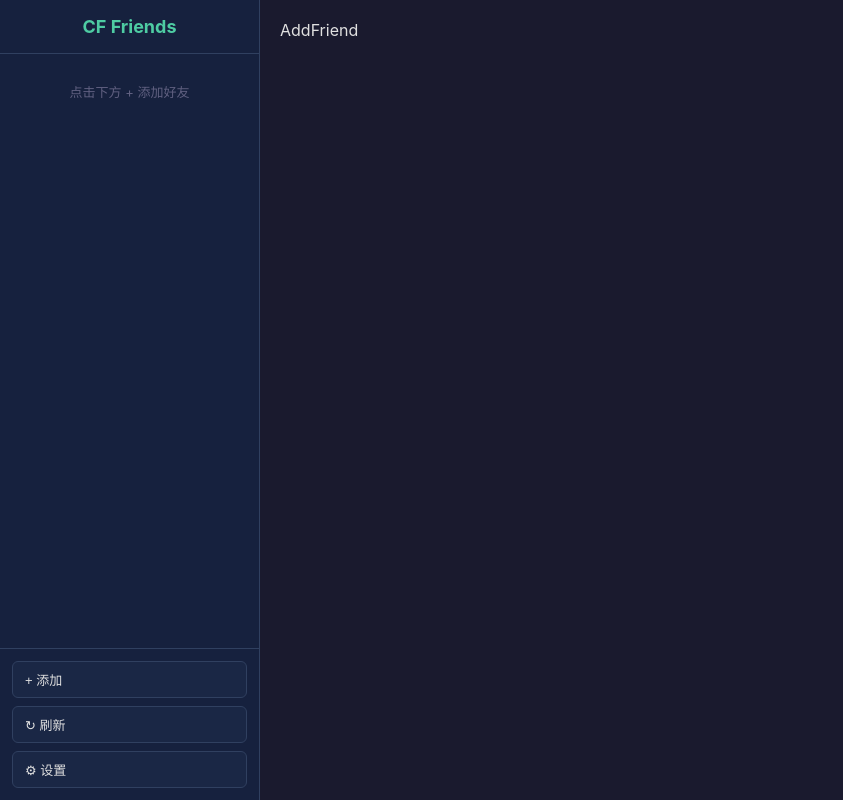
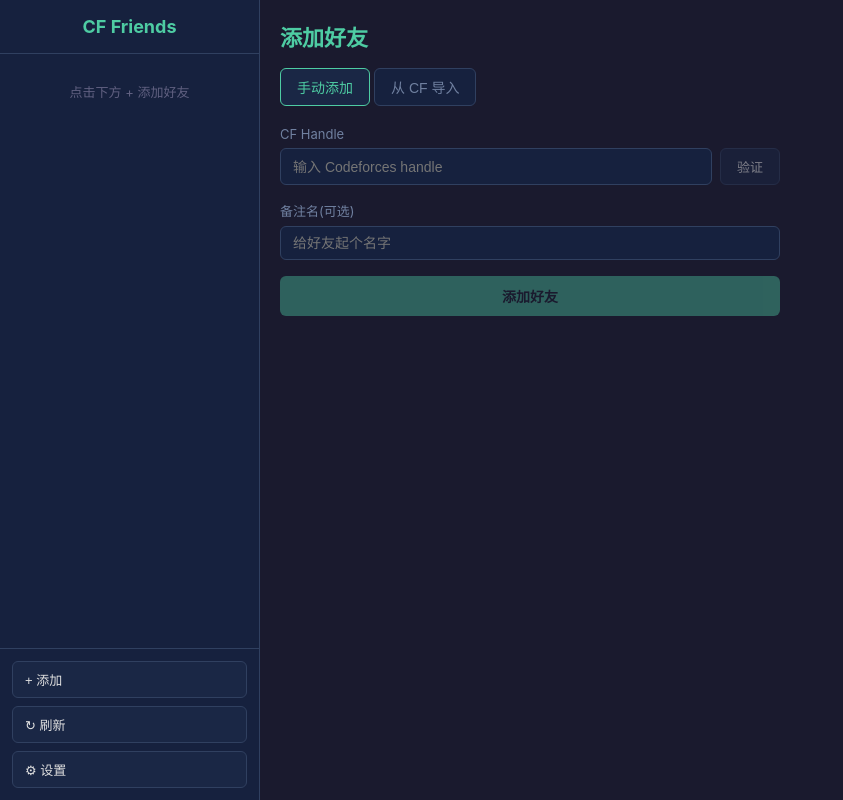
Before and after one commit to LLLLLei073/cf-friend-tracker, a React (Vite) app in the folder src/renderer/: page /#/add in a window 1280 px wide. Shown: the whole page, without its empty margins (0-843 px from the left). Built offline with nearby package versions, Linux system fonts and the light colour scheme.

Commit message:
feat: add AddFriend page with manual add and CF import

```diff
--- a/src/renderer/src/pages/AddFriend.tsx
+++ b/src/renderer/src/pages/AddFriend.tsx
@@ -1,3 +1,232 @@
+import { useState } from 'react';
+import { useNavigate } from 'react-router-dom';
+import styles from '../styles/addFriend.module.css';
+
 export default function AddFriend() {
-  return <div>AddFriend</div>;
+  const navigate = useNavigate();
+  const [tab, setTab] = useState<'manual' | 'import'>('manual');
+
+  // 手动添加
+  const [handle, setHandle] = useState('');
+  const [alias, setAlias] = useState('');
+  const [verifying, setVerifying] = useState(false);
+  const [verified, setVerified] = useState(false);
+  const [verifyError, setVerifyError] = useState('');
+
+  // 导入
+  const [myHandle, setMyHandle] = useState('');
+  const [apiKey, setApiKey] = useState('');
+  const [apiSecret, setApiSecret] = useState('');
+  const [importing, setImporting] = useState(false);
+  const [friendHandles, setFriendHandles] = useState<string[]>([]);
+  const [selected, setSelected] = useState<Set<string>>(new Set());
+  const [importError, setImportError] = useState('');
+
+  const verifyHandle = async () => {
+    if (!handle.trim()) return;
+    setVerifying(true);
+    setVerifyError('');
+    setVerified(false);
+    try {
+      const infos = await window.api.cf.getUserInfo([handle.trim()]);
+      if (infos.length > 0) {
+        setVerified(true);
+        setHandle(infos[0].handle);
+      }
+    } catch (e) {
+      setVerifyError(`验证失败: ${(e as Error).message}`);
+    } finally {
+      setVerifying(false);
+    }
+  };
+
+  const addFriend = async () => {
+    const ok = await window.api.store.addFriend({
+      handle: handle.trim(),
+      alias: alias.trim(),
+      addedAt: Date.now(),
+    });
+    if (ok) {
+      navigate('/friends');
+    } else {
+      setVerifyError('该好友已存在');
+    }
+  };
+
+  const importFriends = async () => {
+    setImporting(true);
+    setImportError('');
+    setFriendHandles([]);
+    setSelected(new Set());
+    try {
+      const handles = await window.api.cf.getFriends(
+        myHandle.trim(),
+        apiKey.trim(),
+        apiSecret.trim()
+      );
+      setFriendHandles(handles);
+      setSelected(new Set(handles));
+    } catch (e) {
+      setImportError(`导入失败: ${(e as Error).message}`);
+    } finally {
+      setImporting(false);
+    }
+  };
+
+  const toggleSelect = (h: string) => {
+    const next = new Set(selected);
+    if (next.has(h)) next.delete(h);
+    else next.add(h);
+    setSelected(next);
+  };
+
+  const confirmImport = async () => {
+    for (const h of selected) {
+      await window.api.store.addFriend({ handle: h, alias: '', addedAt: Date.now() });
+    }
+    navigate('/friends');
+  };
+
+  return (
+    <div>
+      <h2 className={styles.heading}>添加好友</h2>
+      <div className={styles.tabs}>
+        <button
+          className={tab === 'manual' ? styles.activeTab : styles.tab}
+          onClick={() => setTab('manual')}
+        >
+          手动添加
+        </button>
+        <button
+          className={tab === 'import' ? styles.activeTab : styles.tab}
+          onClick={() => setTab('import')}
+        >
+          从 CF 导入
+        </button>
+      </div>
+
+      {tab === 'manual' && (
+        <div className={styles.form}>
+          <div className={styles.field}>
+            <label>CF Handle</label>
+            <div className={styles.inputRow}>
+              <input
+                type="text"
+                value={handle}
+                onChange={(e) => { setHandle(e.target.value); setVerified(false); setVerifyError(''); }}
+                placeholder="输入 Codeforces handle"
+                className={styles.input}
+              />
+              <button onClick={verifyHandle} disabled={verifying || !handle.trim()} className={styles.btn}>
+                {verifying ? '验证中...' : '验证'}
+              </button>
+            </div>
+            {verified && <p className={styles.success}>✓ 用户存在</p>}
+            {verifyError && <p className={styles.error}>{verifyError}</p>}
+          </div>
+
+          <div className={styles.field}>
+            <label>备注名(可选)</label>
+            <input
+              type="text"
+              value={alias}
+              onChange={(e) => setAlias(e.target.value)}
+              placeholder="给好友起个名字"
+              className={styles.input}
+            />
+          </div>
+
+          <button
+            onClick={addFriend}
+            disabled={!verified}
+            className={styles.submitBtn}
+          >
+            添加好友
+          </button>
+        </div>
+      )}
+
+      {tab === 'import' && (
+        <div className={styles.form}>
+          <p className={styles.hint}>
+            需要在 Codeforces 的 Settings → API 页面生成 API key 和 secret。
+          </p>
+          <div className={styles.field}>
+            <label>你的 CF Handle</label>
+            <input
+              type="text"
+              value={myHandle}
+              onChange={(e) => setMyHandle(e.target.value)}
+              className={styles.input}
+            />
+          </div>
+          <div className={styles.field}>
+            <label>API Key</label>
+            <input
+              type="text"
+              value={apiKey}
+              onChange={(e) => setApiKey(e.target.value)}
+              className={styles.input}
+            />
+          </div>
+          <div className={styles.field}>
+            <label>API Secret</label>
+            <input
+              type="password"
+              value={apiSecret}
+              onChange={(e) => setApiSecret(e.target.value)}
+              className={styles.input}
+            />
+          </div>
+          <button
+            onClick={importFriends}
+            disabled={importing || !myHandle.trim() || !apiKey.trim() || !apiSecret.trim()}
+            className={styles.submitBtn}
+          >
+            {importing ? '导入中...' : '获取好友列表'}
+          </button>
+          {importError && <p className={styles.error}>{importError}</p>}
+
+          {friendHandles.length > 0 && (
+            <div className={styles.importList}>
+              <div className={styles.importToolbar}>
+                <span>共 {friendHandles.length} 个好友,已选 {selected.size}</span>
+                <button
+                  onClick={() =>
+                    setSelected(
+                      selected.size === friendHandles.length
+                        ? new Set()
+                        : new Set(friendHandles)
+                    )
+                  }
+                  className={styles.btn}
+                >
+                  {selected.size === friendHandles.length ? '取消全选' : '全选'}
+                </button>
+              </div>
+              <div className={styles.handles}>
+                {friendHandles.map((h) => (
+                  <label key={h} className={styles.checkboxItem}>
+                    <input
+                      type="checkbox"
+                      checked={selected.has(h)}
+                      onChange={() => toggleSelect(h)}
+                    />
+                    {h}
+                  </label>
+                ))}
+              </div>
+              <button
+                onClick={confirmImport}
+                disabled={selected.size === 0}
+                className={styles.submitBtn}
+              >
+                导入选中的 {selected.size} 个好友
+              </button>
+            </div>
+          )}
+        </div>
+      )}
+    </div>
+  );
 }
--- /dev/null
+++ b/src/renderer/src/styles/addFriend.module.css
@@ -0,0 +1,157 @@
+.heading {
+  font-size: 22px;
+  margin-bottom: 16px;
+  color: #4ecca3;
+}
+
+.tabs {
+  display: flex;
+  gap: 4px;
+  margin-bottom: 20px;
+}
+
+.tab {
+  padding: 8px 16px;
+  background: #16213e;
+  border: 1px solid #304060;
+  color: #7080a0;
+  border-radius: 6px;
+  cursor: pointer;
+  font-size: 14px;
+}
+
+.activeTab {
+  padding: 8px 16px;
+  background: #1a2745;
+  border: 1px solid #4ecca3;
+  color: #4ecca3;
+  border-radius: 6px;
+  cursor: pointer;
+  font-size: 14px;
+}
+
+.form {
+  max-width: 500px;
+  display: flex;
+  flex-direction: column;
+  gap: 16px;
+}
+
+.field {
+  display: flex;
+  flex-direction: column;
+  gap: 6px;
+}
+
+.field label {
+  font-size: 13px;
+  color: #7080a0;
+}
+
+.inputRow {
+  display: flex;
+  gap: 8px;
+}
+
+.input {
+  flex: 1;
+  padding: 8px 12px;
+  background: #16213e;
+  border: 1px solid #304060;
+  border-radius: 6px;
+  color: #e0e0e0;
+  font-size: 14px;
+}
+
+.input:focus {
+  outline: none;
+  border-color: #4ecca3;
+}
+
+.btn {
+  padding: 8px 16px;
+  background: #1a2745;
+  border: 1px solid #304060;
+  color: #e0e0e0;
+  border-radius: 6px;
+  cursor: pointer;
+  font-size: 13px;
+  white-space: nowrap;
+}
+
+.btn:disabled {
+  opacity: 0.5;
+  cursor: not-allowed;
+}
+
+.submitBtn {
+  padding: 10px 20px;
+  background: #4ecca3;
+  border: none;
+  color: #1a1a2e;
+  border-radius: 6px;
+  cursor: pointer;
+  font-size: 14px;
+  font-weight: bold;
+}
+
+.submitBtn:disabled {
+  opacity: 0.4;
+  cursor: not-allowed;
+}
+
+.success {
+  color: #4ecca3;
+  font-size: 13px;
+}
+
+.error {
+  color: #ff6b6b;
+  font-size: 13px;
+}
+
+.hint {
+  font-size: 12px;
+  color: #606080;
+  padding: 8px 12px;
+  background: #16213e;
+  border-radius: 6px;
+}
+
+.importList {
+  margin-top: 12px;
+  display: flex;
+  flex-direction: column;
+  gap: 12px;
+}
+
+.importToolbar {
+  display: flex;
+  justify-content: space-between;
+  align-items: center;
+  font-size: 13px;
+  color: #7080a0;
+}
+
+.handles {
+  max-height: 300px;
+  overflow-y: auto;
+  display: flex;
+  flex-wrap: wrap;
+  gap: 8px;
+  padding: 12px;
+  background: #16213e;
+  border-radius: 8px;
+}
+
+.checkboxItem {
+  display: flex;
+  align-items: center;
+  gap: 4px;
+  font-size: 13px;
+  cursor: pointer;
+}
+
+.checkboxItem input {
+  cursor: pointer;
+}
```
